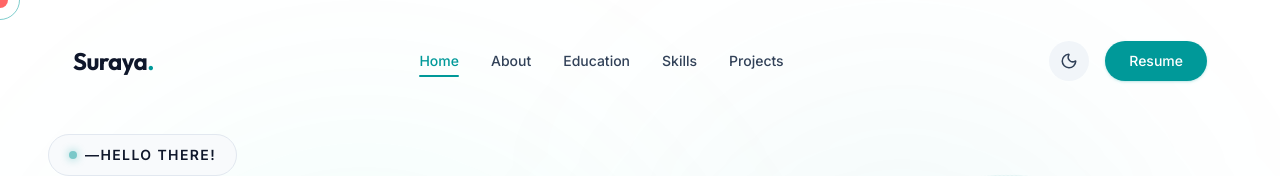
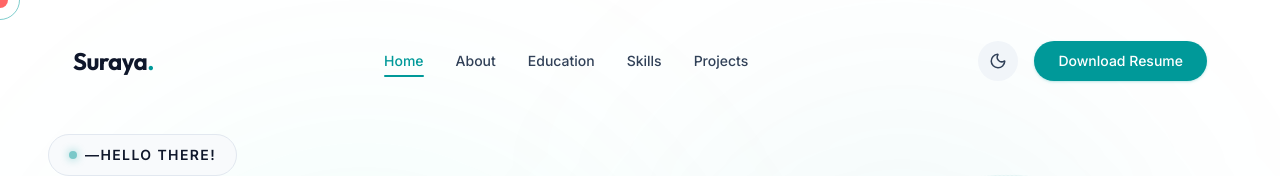
Before and after one commit to surayaafroze/Porfolio, a Next.js app: page / in a window 1280 px wide. Shown: the top 176 px of the page. Built offline with nearby package versions, Linux system fonts and the light colour scheme.

Commit message:
style: change navbar resume button text to download resume

```diff
--- a/src/components/Navbar.jsx
+++ b/src/components/Navbar.jsx
@@ -110,7 +110,7 @@ export default function Navbar() {
                 download
                 className="hidden md:inline-flex items-center justify-center px-6 py-2.5 text-sm font-medium text-white bg-primary rounded-full hover:bg-primary-dark transition-colors duration-300 shadow-sm shadow-primary/20"
               >
-                Resume
+                Download Resume
               </a>
 
               {/* Mobile Menu Toggle */}
```
